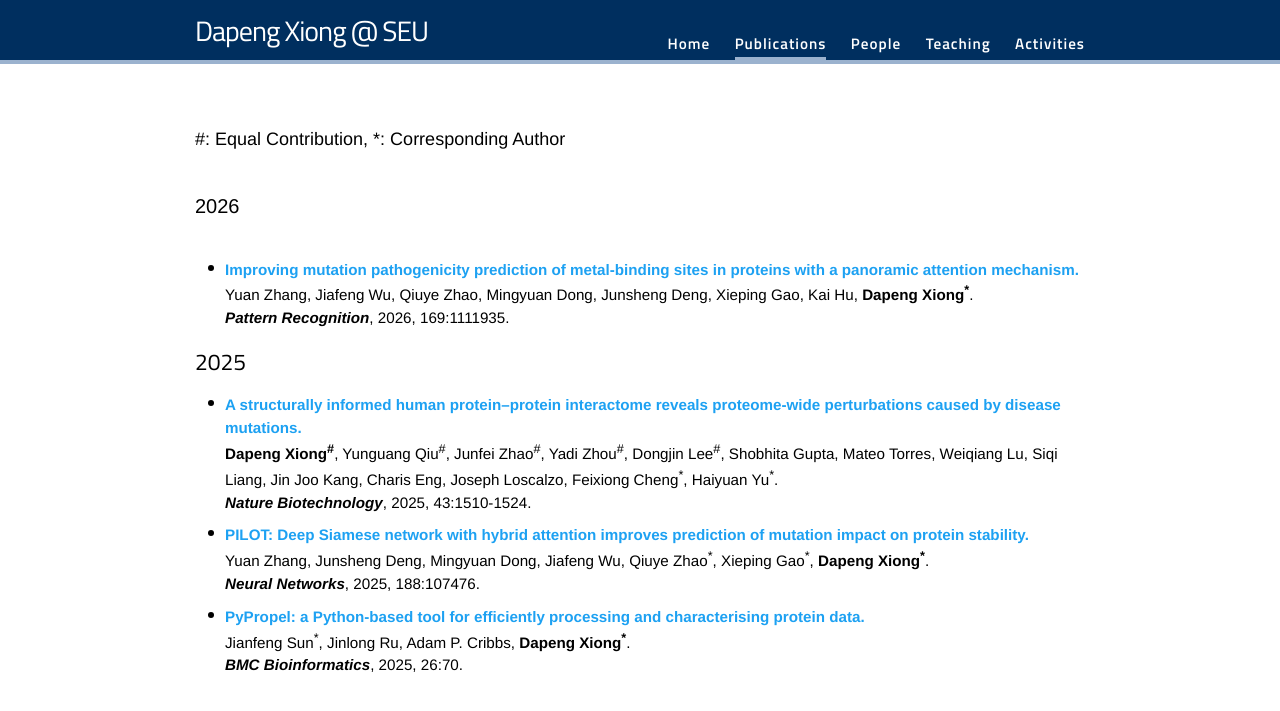
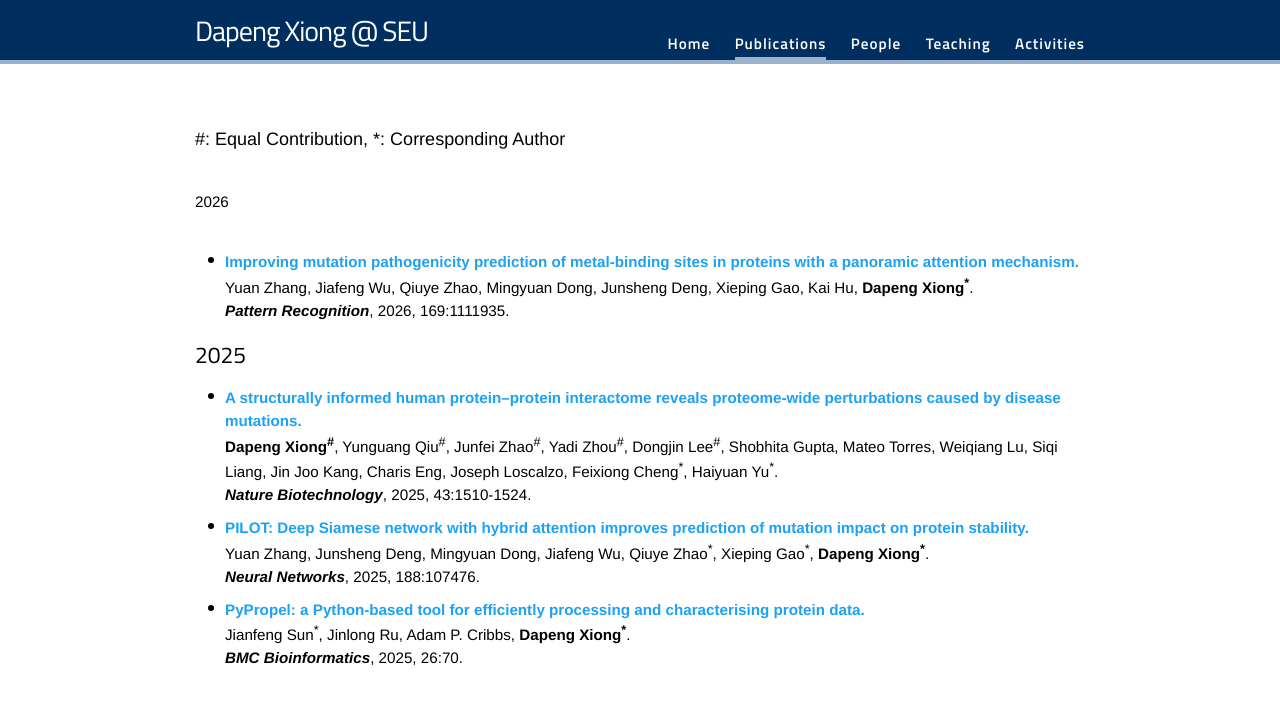
Before and after one commit to dapeng-xiong/dapeng-xiong.github.io, a Jekyll site: the page built from Publications.md, in a window 1280 px wide. Shown: the top 711 px of the page. Built offline with Jekyll 4.4.1, drawn with Linux system fonts in a browser that asks for light colours; nearby versions of some CDN libraries; some web fonts are replaced.

Commit message:
Update Publications.md

```diff
--- a/Publications.md
+++ b/Publications.md
@@ -9,7 +9,7 @@ active: Publications
 
 <text style="font-size: 18px;">#: Equal Contribution, *: Corresponding Author</text><br />
 
-<text class='text_title' style='font-size: 20px;'>2026</text><br />
+<text class='text_title'>2026</text><br />
 
 <ul class='utlist'>
   <li>
```
